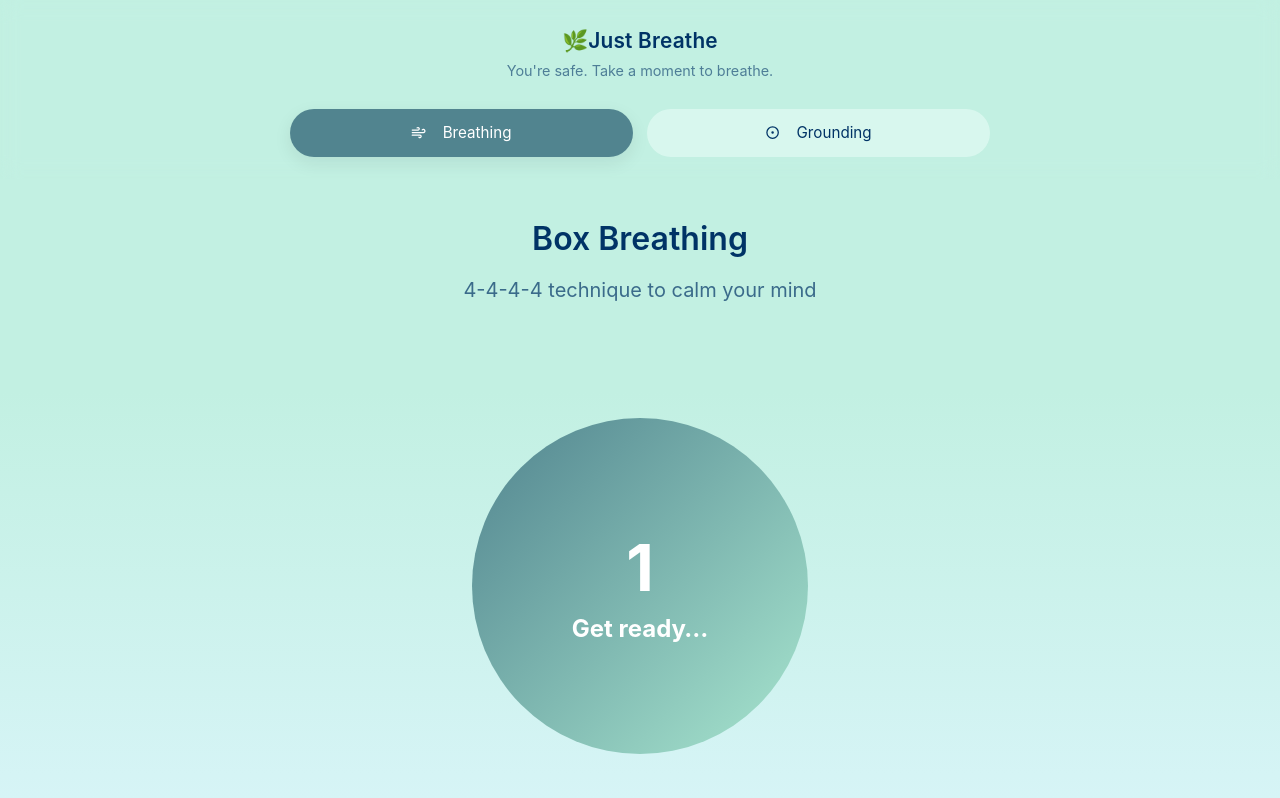
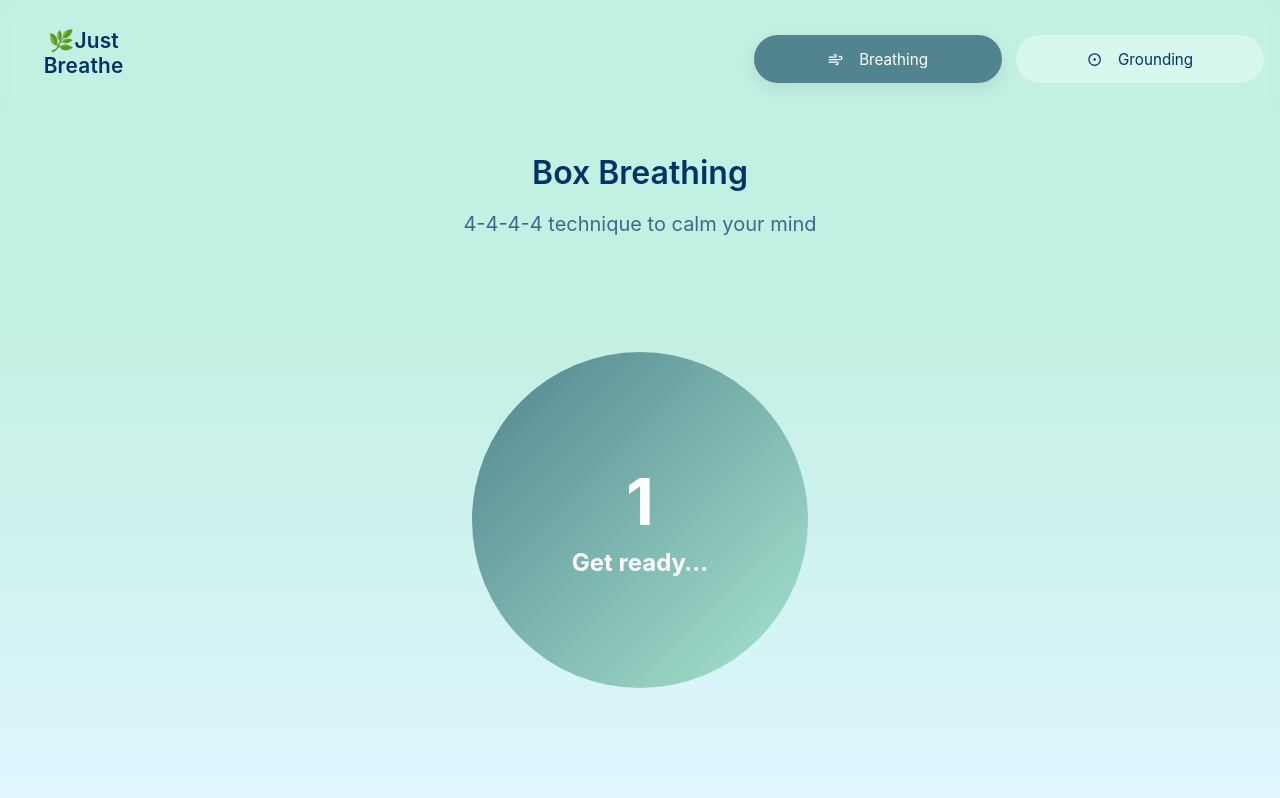
Before and after one commit to Eka1984/panic-tools, a React (Vite) app: page / in a window 1280 px wide. Shown: the top 798 px of the page. Built offline with nearby package versions, Linux system fonts and the light colour scheme; a web font is replaced by a local one.

Commit message:
style(header): adjust header layout and fix background gradient bug (#7)

```diff
--- a/src/components/Header/Header.module.css
+++ b/src/components/Header/Header.module.css
@@ -6,19 +6,20 @@
 }
 
 .inner {
-  max-width: 700px;
+  /* max-width: 700px; */
   margin: 0 auto;
   display: flex;
-  flex-direction: column;
+  flex-direction: row;
+  justify-content: space-between;
   align-items: center;
-  gap: 14px;
+  gap: 30px;
   text-align: center;
 }
 
 .brand {
   display: flex;
   flex-direction: column;
-  align-items: center;
+  align-items: start;
   gap: 6px;
   margin-bottom: 0.8rem;
 }
@@ -27,7 +28,7 @@
   margin: 0;
   font-weight: 600;
   color: var(--text, #0d1b1e);
-  font-size: 1.1rem; /* mobile */
+  font-size: 0.9rem; /* mobile */
   letter-spacing: 0.2px;
 }
 
@@ -41,9 +42,9 @@
 .nav {
   display: flex;
   gap: 14px;
-  justify-content: center;
+  justify-content: end;
   align-items: center;
-  flex-wrap: wrap;
+  /* flex-wrap: wrap; */
   width: 100%;
 }
 
@@ -54,6 +55,8 @@
   flex: 1;
   /* padding: 10px 40px !important; */
   min-height: 40px;
+  min-width: 100px;
+  max-width: 200px;
   padding: 0 20px;
   font-size: 1rem;
   border-radius: 999px;
--- a/src/components/Header/Header.tsx
+++ b/src/components/Header/Header.tsx
@@ -9,9 +9,9 @@ function Header() {
       <div className={styles.inner}>
         <div className={styles.brand}>
           <h1 className={styles.logo}>🌿Just Breathe</h1>
-          <p className={styles.tagline}>
+          {/* <p className={styles.tagline}>
             You're safe. Take a moment to breathe.
-          </p>
+          </p> */}
         </div>
 
         <nav className={styles.nav} aria-label="Main">
--- a/src/styles/global.css
+++ b/src/styles/global.css
@@ -1,6 +1,8 @@
+html,
 body {
   margin: 0;
   font-family: "Inter", sans-serif;
-  background-image: var(--bg-gradient);
-  min-height: 100vh;
+  background: var(--bg-gradient);
+  background-attachment: fixed;
+  min-height: 100dvh;
 }
```
